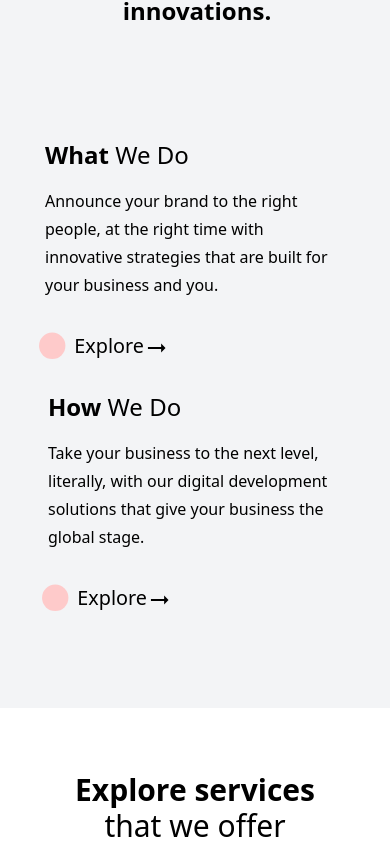
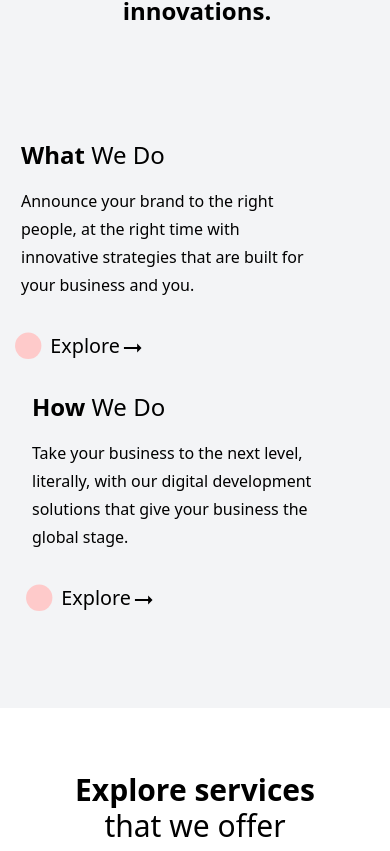
Before and after one commit to rkcoola792/media-dynox-revamped, a React (Vite) app: page / in a window 390 px wide. Shown: the part 1113-1964 px from the top of the page. Built offline with nearby package versions, Linux system fonts and the light colour scheme; the HTML template or start-up script is replaced by a standard one.

Commit message:
break through responsive

```diff
--- a/src/components/BreakThrough/BreakThrough.jsx
+++ b/src/components/BreakThrough/BreakThrough.jsx
@@ -21,7 +21,7 @@ const BreakThrough = ({step,heading,subheading}) => {
         </motion.div>
 
         <motion.div
-          className="right-div  flex flex-col gap-4  mt-2 w-[60%]"
+          className="right-div  flex flex-col gap-4  mt-[14px] w-[60%]"
           initial={{ opacity: 0, y: 75 }}
           whileInView={{ opacity: 1, y: 0 }}
           transition={{ duration: 0.3, delay: 0.1  }}
--- a/src/components/Homepage/Section2.jsx
+++ b/src/components/Homepage/Section2.jsx
@@ -34,7 +34,7 @@ const Section2 = () => {
         </motion.div>
 
         <motion.div
-          className="mid-details flex items-start flex-col lg:gap-6 sm:gap-3  w-[300px] gap-4 z-40"
+          className="mid-details flex items-start flex-col lg:gap-6 sm:gap-3  w-[300px] gap-4 z-40 -ml-12 sm:ml-0"
           initial={{ opacity: 0, y: 75 }}
           whileInView={{ opacity: 1, y: 0 }}
           transition={{ duration: 0.5, delay: 0.1 }}
@@ -52,7 +52,7 @@ const Section2 = () => {
         </motion.div>
 
         <motion.div
-          className="right-details flex flex-col items-start lg:gap-6 sm:gap-3 sm:w-[300px] pl-4 gap-4 z-40
+          className="right-details flex flex-col items-start lg:gap-6 sm:gap-3 sm:w-[300px] pl-4 gap-4 z-40 -ml-4 sm:ml-0
        "
           initial={{ opacity: 0, y: 75 }}
           whileInView={{ opacity: 1, y: 0 }}
--- a/src/components/Homepage/Section6.jsx
+++ b/src/components/Homepage/Section6.jsx
@@ -71,7 +71,7 @@ const Portfolio = () => {
       </div>
       <div className=" bottom-div flex flex-wrap justify-center mt-24 gap-12 sm:ml-12 ">
         {items.map((item) => (
-          <div className="sm:w-[45%]">
+          <div className="lg:w-[45%] ">
             <BreakThrough
               heading={item.heading}
               subheading={item.subheading}
```
